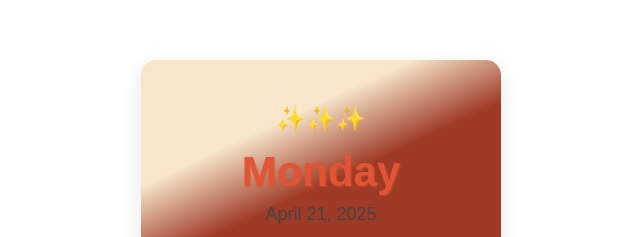
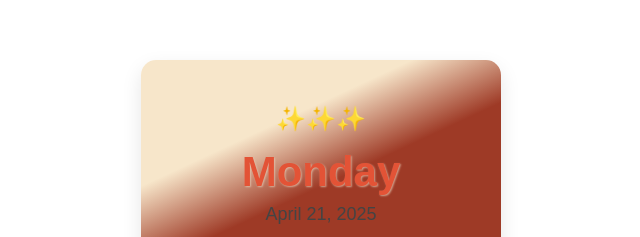
Before and after one commit to AnaiasN0N/NotionWidgets, a plain HTML site: page index.html in a window 1280 px wide. Shown: the part 214-451 px from the top of the page, 319-959 px from the left. Drawn offline with Linux system fonts and the light colour scheme.

Commit message:
Update index.html

```diff
--- a/index.html
+++ b/index.html
@@ -30,7 +30,7 @@
             font-weight: bold;
             margin-bottom: 8px;
             color: #E35336;
-            text-shadow: 1px 1px 2px rgba(195,89,43,0.7);
+            text-shadow: 1px 1px 2px rgba(231,206,185,0.7);
         }
         .current-date {
             font-size: 18px;
```
